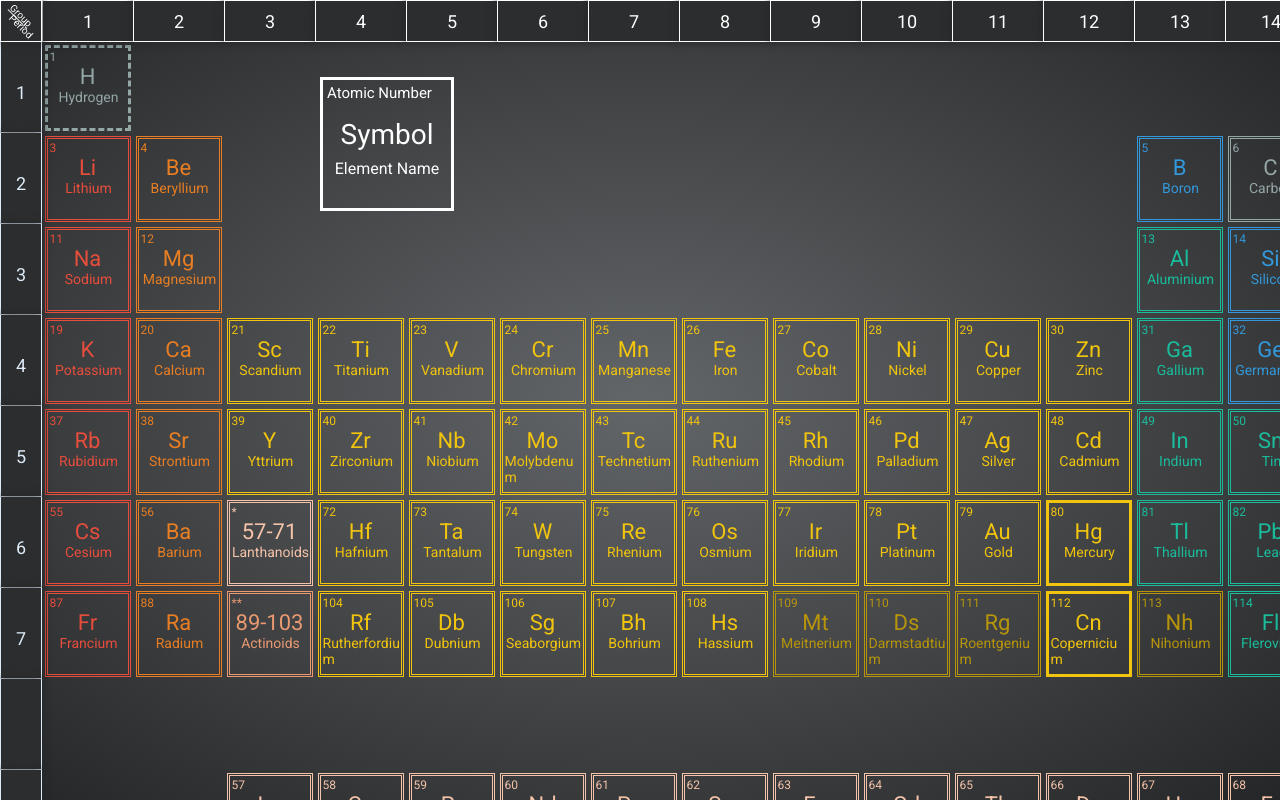
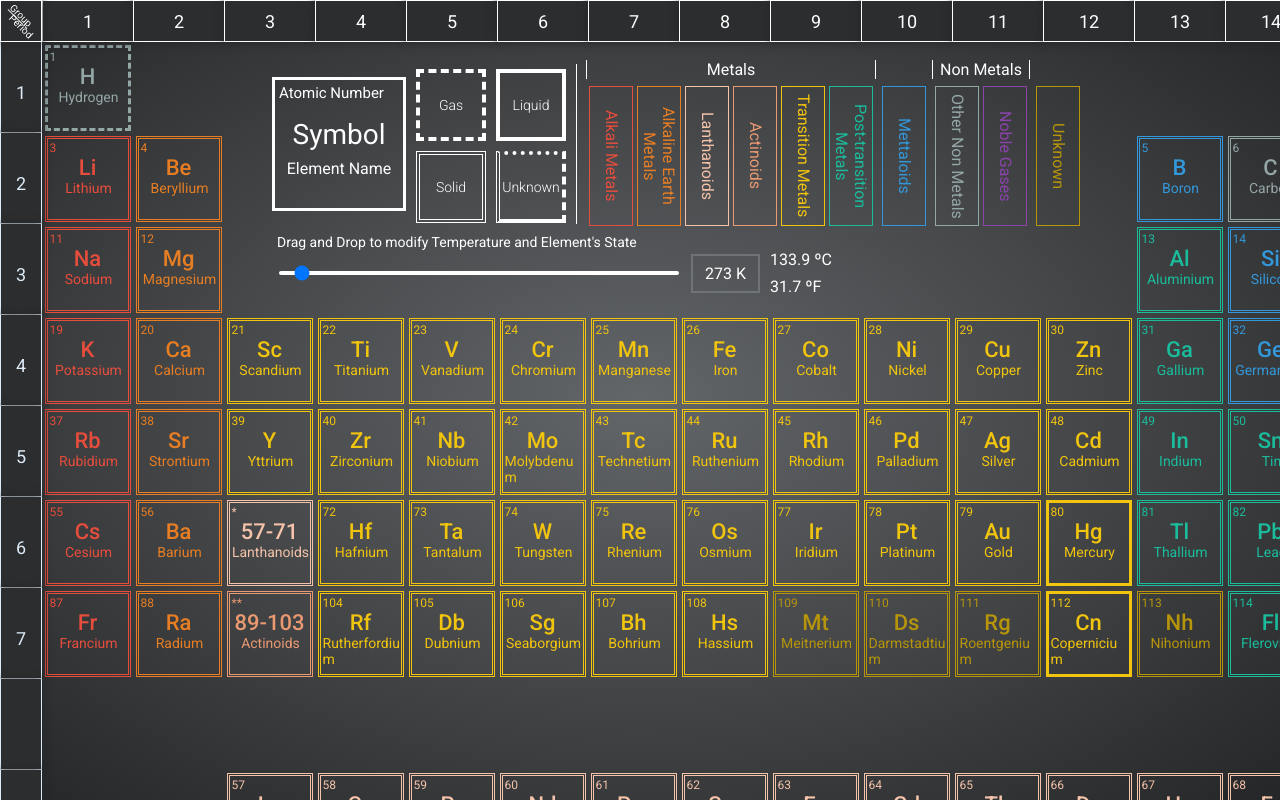
Before and after one commit to Swapnil511994/periodictable, a React (Create React App) app: page / in a window 1280 px wide. Built offline with nearby package versions, Linux system fonts and the light colour scheme.

Commit message:
Completed Control Box View, Fixed Temperature Slider Functionality

```diff
--- a/src/App.css
+++ b/src/App.css
@@ -253,6 +253,7 @@ nav.dark .toggler--slider {
   text-align: center;
   word-break: break-word;
   font-size: 22px;
+  font-weight: 500;
 }
 
 .element__name
@@ -355,13 +356,14 @@ nav.dark .toggler--slider {
   background-color: transparent;
   display: flex;
   flex-direction: column;
-  width: 45rem;
+  width: 55rem;
   position: absolute;
   top: 4rem;
-  left: 20rem;
+  left: 17rem;
   color: white;
   /* transform: translate(0, 0); */
   z-index: 1;
+  align-content: center;
 }
 
 .block__container
@@ -405,15 +407,149 @@ nav.dark .toggler--slider {
   font-size: 16px;
   margin-top: .5rem;
 }
+
+.state__container
+{
+  width: 10rem;
+  height: 100%;
+  display: flex;
+  flex-wrap: nowrap;
+  justify-items: center;
+  margin-left: 5px;
+  flex-direction: column;
+  border-right: 1px solid;
+  padding-right: 5px;
+}
+
+.state__container__row
+{
+  display: flex;
+  flex-direction: row;
+  justify-items: center;
+}
+
+.state__descriptor
+{
+  height: 4rem;
+  width: 4rem;
+  margin: 5px;
+  border: 4px;
+  display: flex;
+  justify-content: center;
+  align-items: center;
+  font-size: 14px;
+  font-weight: 300;
+}
+
+.gas__descriptor
+{
+  border-style: dashed;
+}
+
+.liquid__descriptor
+{
+  border-style: solid;
+}
+
+.solid__descriptor
+{
+  border-style: double;
+}
+
+.unknown__descriptor
+{
+  border-style: dotted dashed solid double;
+}
+
+.category__container
+{
+  display: flex;
+  margin-left: 10px;
+  flex-direction: column;
+  flex-wrap: nowrap;
+  align-content: center;
+  justify-content: center;
+  align-items: center;
+  height: 100%;
+}
+
+.category__container__section
+{
+  /* height: 100%; */
+  display: flex;
+  flex-direction: row;
+  width: 100%;
+  align-content: flex-end;
+  justify-content: center;
+  align-items: flex-end;
+}
+
+.category__container__row
+{
+  display: flex;
+    flex-direction: column;
+    flex-wrap: nowrap;
+    align-content: center;
+    justify-content: flex-end;
+    align-items: center;
+    height: 100%;
+    margin-right: 5px;
+}
+
+.category__heading
+{
+  border-left: 1px solid;
+  border-right: 1px solid;
+  width: 100%;
+  text-align: center;
+  font-weight: 100px;
+}
+
+.category__data__block
+{
+  display: flex;
+  flex-direction: row;
+  margin-top: 5px;
+  height: 9rem;
+}
+
+.category__data__item
+{
+  width: 2rem;
+  writing-mode: vertical-rl;
+  border: 1px solid;
+  margin: 2px;
+  padding: 5px;
+  display: flex;
+  flex-direction: row;
+  flex-wrap: nowrap;
+  align-content: center;
+  justify-content: center;
+  align-items: center;
+  word-break: break-word;
+  text-align: center;
+}
+
+
 /*End Of Element Descriptor Classes */
 
 
 
 .slider__container
 {
-  height: 5rem;
   width: 100%;
-  display: none;
+  display: flex;
+  flex-wrap: nowrap;
+  align-content: center;
+  align-items: center;
+}
+
+.slider__heading
+{
+  font-size: 14px;
+  margin-left: 15px;
+  margin: 0px;
+  margin-top: 5px;
 }
 
 .slider__block
@@ -421,8 +557,63 @@ nav.dark .toggler--slider {
   width: 100%;
   padding: 5px;
 }
+
+.temperature__block
+{
+  display: flex;
+  flex-direction: row;
+  align-items: center;
+}
+
 .temperature__slider
 {
   border-radius: 5px;
-  width: 100%;
+  width: 400px;
+  height:4px;
+  background: white;
+  appearance: none;
+  outline: none;
+  /* width: 100%; */
 }
+
+.temperature__inputs__result
+{
+  align-items: center;
+  justify-content: center;
+  width: 65px;
+  height: 35px;
+  color: white;
+  border: 2px solid #6f7376;
+  margin: 0px;
+  display: flex;
+  margin-left: 10px;
+}
+
+.temperature__inputs__result::after
+{
+  border-top: 5px solid transparent;
+  border-right: 7.5px solid #6f7376;
+  border-bottom: 5px solid transparent;
+  transform: translate(-100%, -100%);
+}
+
+.temperature__unit__converter
+{
+  display: flex;
+  flex-direction: column;
+  margin-left: 10px;
+}
+
+.temperature__unit__converter > p
+{
+  margin: 0px;
+}
+
+.temperature__unit__converter > p:first-child
+{
+  margin-bottom: 4px;
+}
+.temperature__unit__converter > p:last-child
+{
+  margin-top: 4px;
+}
--- a/src/Components/ControlItem.js
+++ b/src/Components/ControlItem.js
@@ -1,6 +1,14 @@
 export default function ControlItem(props)
 {
     let controlObj = props.controls;
+
+    function temperatureConverterF(valNum) {
+        return (((valNum-273.15)*1.8)+32).toFixed(1) + " ºF";
+    }
+
+    function temperatureConverterC(valNum) {
+        return ((valNum-32)/1.8).toFixed(1) + " ºC";
+    }
 
     return (
         <div className="control__item__container">
@@ -12,13 +20,69 @@ export default function ControlItem(props)
                 </div>
 
                 <div className="state__container">
+                    <div className="state__container__row">
+                        <div className="state__descriptor gas__descriptor">Gas</div>
+                        <div className="state__descriptor liquid__descriptor">Liquid</div>
+                    </div>
+                    <div className="state__container__row">
+                        <div className="state__descriptor solid__descriptor">Solid</div>
+                        <div className="state__descriptor unknown__descriptor">Unknown</div>
+                    </div>
+                </div>
 
+                <div className="category__container">
+                    <div className="category__container__section">
+                        <div className="category__container__row">
+                            <div className="category__heading">
+                                Metals
+                            </div>
+                            <div className="category__data__block">
+                                <div className="category__data__item alkali__metal">Alkali Metals</div>
+                                <div className="category__data__item alkaline__earth__metal">Alkaline Earth Metals</div>
+                                <div className="category__data__item lanthanide">Lanthanoids</div>
+                                <div className="category__data__item actinide">Actinoids</div>
+                                <div className="category__data__item transition__metal">Transition Metals</div>
+                                <div className="category__data__item post__transition__metal">Post-transition Metals</div>
+                            </div>
+                        </div>
+
+                        <div className="category__container__row">
+                            <div className="category__data__block">
+                                <div className="category__data__item metalloid">Mettaloids</div>
+                            </div>
+                        </div>
+
+                        <div className="category__container__row">
+                            <div className="category__heading">
+                                Non Metals
+                            </div>
+                            <div className="category__data__block">
+                                <div className="category__data__item polyatomic__nonmetal">Other Non Metals</div>
+                                <div className="category__data__item noble__gas">Noble Gases</div>
+                            </div>
+                        </div>
+
+                        <div className="category__container__row">
+                            <div className="category__data__block">
+                                <div className="category__data__item unknown__catrgory">Unknown</div>
+                            </div>
+                        </div>
+                    </div>
                 </div>
             </div>
             <div className="slider__container">
                 <div className="slider__block">
-                    <input type="range" className="temperature__slider" min={0} max={7000} value={controlObj.temperature}
-                    onChange={props.handleTemperatureChange} />
+                    <p className="slider__heading">Drag and Drop to modify Temperature and Element's State</p>
+                    <div className="temperature__block">
+                        <input type="range" className="temperature__slider" min={0} max={7000} value={controlObj.temperature}
+                        onChange={props.handleTemperatureChange} />
+                        <p className="temperature__inputs__result">{controlObj.temperature + " K"}</p>
+                        <div className="temperature__unit__converter">
+                            <p>{temperatureConverterC(controlObj.temperature)}</p>
+                            <p>{temperatureConverterF(controlObj.temperature)}</p>
+                        </div>
+                    </div>
+
                 </div>
 
             </div>
--- a/src/Components/PeriodicTable.js
+++ b/src/Components/PeriodicTable.js
@@ -65,7 +65,7 @@ export default function PeriodicTable(props)
     //#endregion
 
     //#region Add Elements to groups
-        console.log(elements);
+        // console.log(elements);
 
         for(let i=1;i<=18;i++)
         {
```
